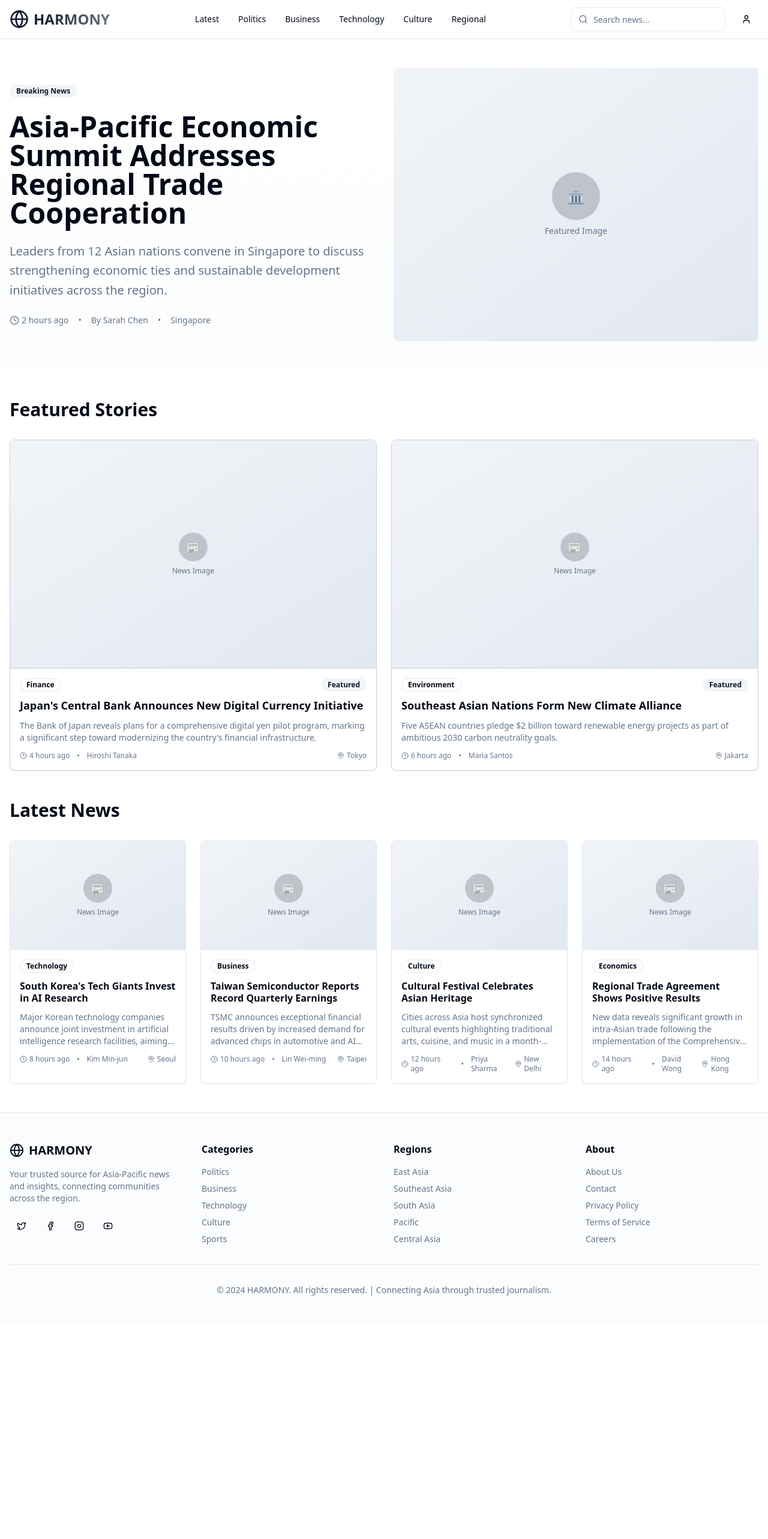
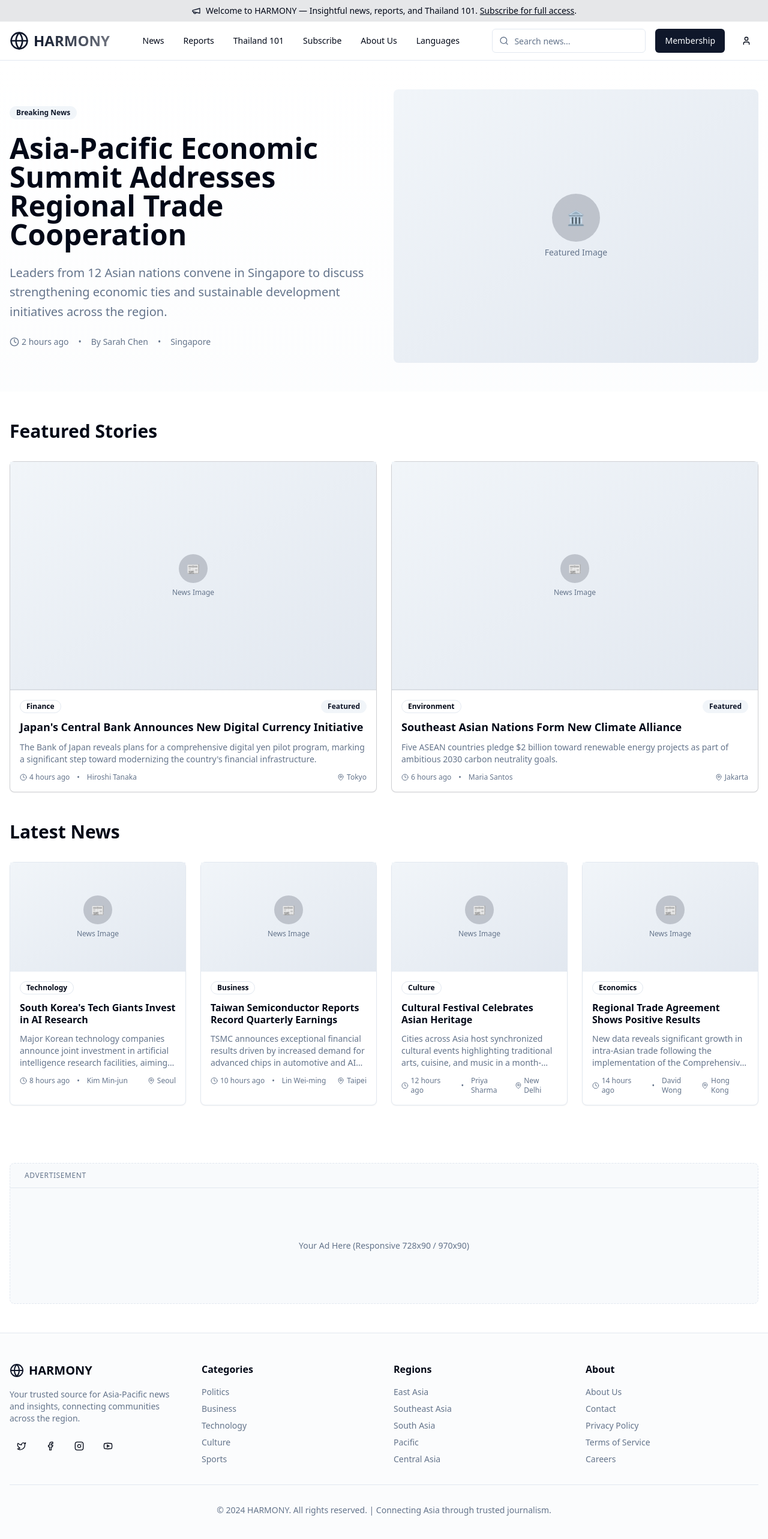
Before and after one commit to tungtung-sketch/harmony-asia-news, a React (Vite) app: page / in a window 1280 px wide. Shown: the top 2566 px of the page at 60% size. Before the commit the page ends 2209 px from the top, so only its background shows below. Built offline with nearby package versions, Linux system fonts and the light colour scheme.

Commit message:
Update header and add sections
Update header navigation to include new categories and add a banner, membership option, and advertisement section to the homepage.

```diff
--- /dev/null
+++ b/src/components/AdvertisementSection.tsx
@@ -0,0 +1,14 @@
+const AdvertisementSection = () => {
+  return (
+    <aside aria-label="Advertisement" className="container mx-auto px-4 py-12">
+      <div className="rounded-lg border border-dashed bg-muted/50 text-muted-foreground">
+        <div className="px-6 py-3 border-b text-xs uppercase tracking-wider">Advertisement</div>
+        <div className="flex items-center justify-center h-32 sm:h-36 md:h-40 lg:h-48">
+          <span className="text-sm">Your Ad Here (Responsive 728x90 / 970x90)</span>
+        </div>
+      </div>
+    </aside>
+  )
+}
+
+export default AdvertisementSection
--- /dev/null
+++ b/src/components/Banner.tsx
@@ -0,0 +1,16 @@
+import { Megaphone } from 'lucide-react'
+
+const Banner = () => {
+  return (
+    <div role="region" aria-label="Site banner" className="w-full bg-primary/10 text-foreground">
+      <div className="container mx-auto px-4 py-2 flex items-center justify-center gap-2 text-sm">
+        <Megaphone className="h-4 w-4 text-primary" aria-hidden="true" />
+        <p className="text-center">
+          Welcome to HARMONY — Insightful news, reports, and Thailand 101. <a href="#pricing" className="underline hover:text-primary">Subscribe for full access</a>.
+        </p>
+      </div>
+    </div>
+  )
+}
+
+export default Banner
--- a/src/components/Header.tsx
+++ b/src/components/Header.tsx
@@ -18,22 +18,22 @@ const Header = () => {
           {/* Navigation */}
           <nav className="hidden md:flex items-center space-x-8">
             <a href="#" className="text-sm font-medium hover:text-primary transition-colors">
-              Latest
+              News
             </a>
             <a href="#" className="text-sm font-medium hover:text-primary transition-colors">
-              Politics
+              Reports
             </a>
             <a href="#" className="text-sm font-medium hover:text-primary transition-colors">
-              Business
+              Thailand 101
             </a>
             <a href="#" className="text-sm font-medium hover:text-primary transition-colors">
-              Technology
+              Subscribe
             </a>
             <a href="#" className="text-sm font-medium hover:text-primary transition-colors">
-              Culture
+              About Us
             </a>
             <a href="#" className="text-sm font-medium hover:text-primary transition-colors">
-              Regional
+              Languages
             </a>
           </nav>
 
@@ -46,6 +46,9 @@ const Header = () => {
                 className="w-64 pl-9"
               />
             </div>
+            <Button className="hidden md:inline-flex" aria-label="Join Membership">
+              Membership
+            </Button>
             <Button variant="ghost" size="icon">
               <User className="h-5 w-5" />
             </Button>
--- a/src/pages/Index.tsx
+++ b/src/pages/Index.tsx
@@ -2,13 +2,17 @@ import Header from '@/components/Header';
 import HeroSection from '@/components/HeroSection';
 import NewsSection from '@/components/NewsSection';
 import Footer from '@/components/Footer';
+import Banner from '@/components/Banner';
+import AdvertisementSection from '@/components/AdvertisementSection';
 
 const Index = () => {
   return (
     <div className="min-h-screen bg-background">
+      <Banner />
       <Header />
       <HeroSection />
       <NewsSection />
+      <AdvertisementSection />
       <Footer />
     </div>
   );
```
